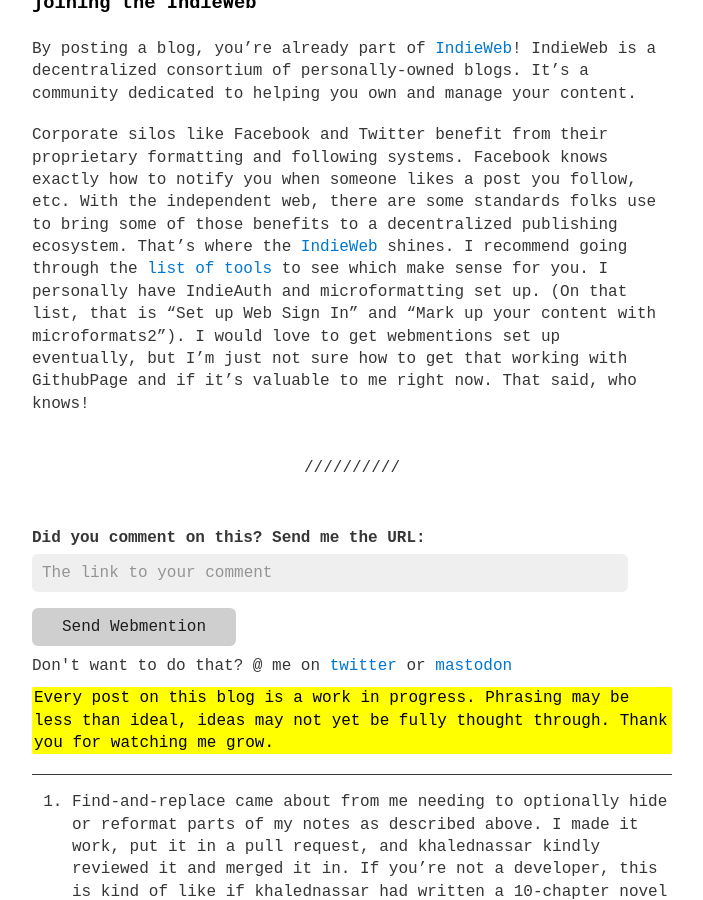
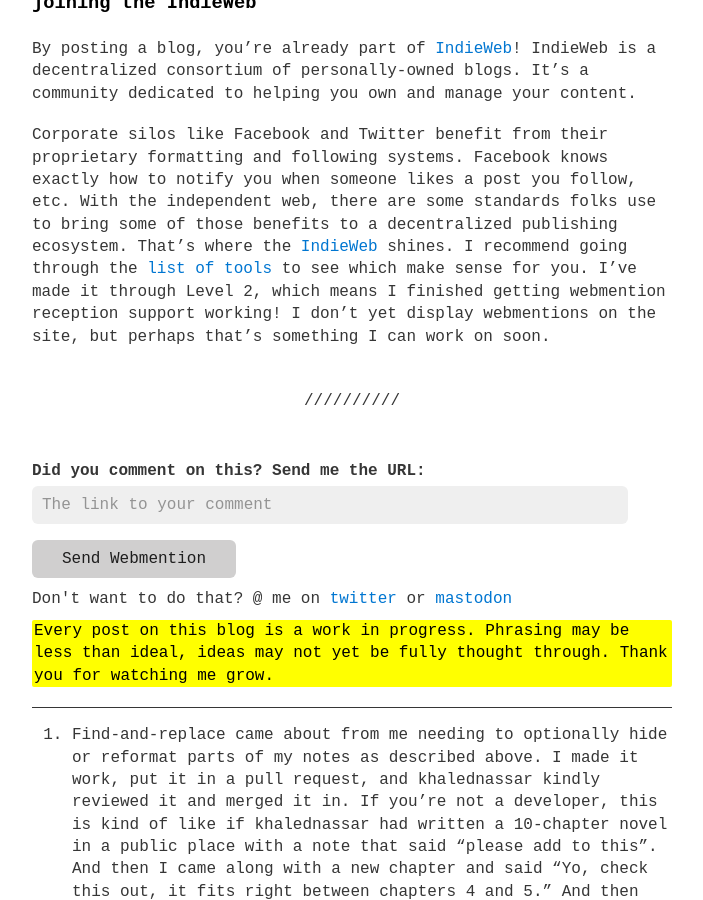
Before and after one commit to person-al/person-al.github.io, a Jekyll site: the page built from _posts/2022-05-08-🌳-how-i-publish-my-zettelkasten.md, in a window 1280 px wide and 900 px high, scrolled down 6642 px. Shown: the whole window, without its empty margins (288-991 px from the left). Built offline with Jekyll 4.4.1, drawn with Linux system fonts in a browser that asks for light colours; some of the changed text lies outside the part shown.

Commit message:
update webmentions status

```diff
--- a/_posts/2022-05-08-🌳-how-i-publish-my-zettelkasten.md
+++ b/_posts/2022-05-08-🌳-how-i-publish-my-zettelkasten.md
@@ -127,4 +127,4 @@
 ### joining the IndieWeb
 By posting a blog, you're already part of [IndieWeb](https://indieweb.org/)! IndieWeb is a decentralized consortium of personally-owned blogs. It's a community dedicated to helping you own and manage your content.
 
-Corporate silos like Facebook and Twitter benefit from their proprietary formatting and following systems. Facebook knows exactly how to notify you when someone likes a post you follow, etc. With the independent web, there are some standards folks use to bring some of those benefits to a decentralized publishing ecosystem. That's where the [IndieWeb](https://indieweb.org/) shines. I recommend going through the [list of tools](https://indiewebify.me/) to see which make sense for you. I personally have IndieAuth and microformatting set up. (On that list, that is "Set up Web Sign In" and "Mark up your content with microformats2"). I would love to get webmentions set up eventually, but I'm just not sure how to get that working with GithubPage and if it's valuable to me right now. That said, who knows!
+Corporate silos like Facebook and Twitter benefit from their proprietary formatting and following systems. Facebook knows exactly how to notify you when someone likes a post you follow, etc. With the independent web, there are some standards folks use to bring some of those benefits to a decentralized publishing ecosystem. That's where the [IndieWeb](https://indieweb.org/) shines. I recommend going through the [list of tools](https://indiewebify.me/) to see which make sense for you. I've made it through Level 2, which means I finished getting webmention reception support working!  I don't yet display webmentions on the site, but perhaps that's something I can work on soon.
```
Also changed, not shown: other parts of _posts/2022-05-08-🌳-how-i-publish-my-zettelkasten.md (+1 -1 lines).
